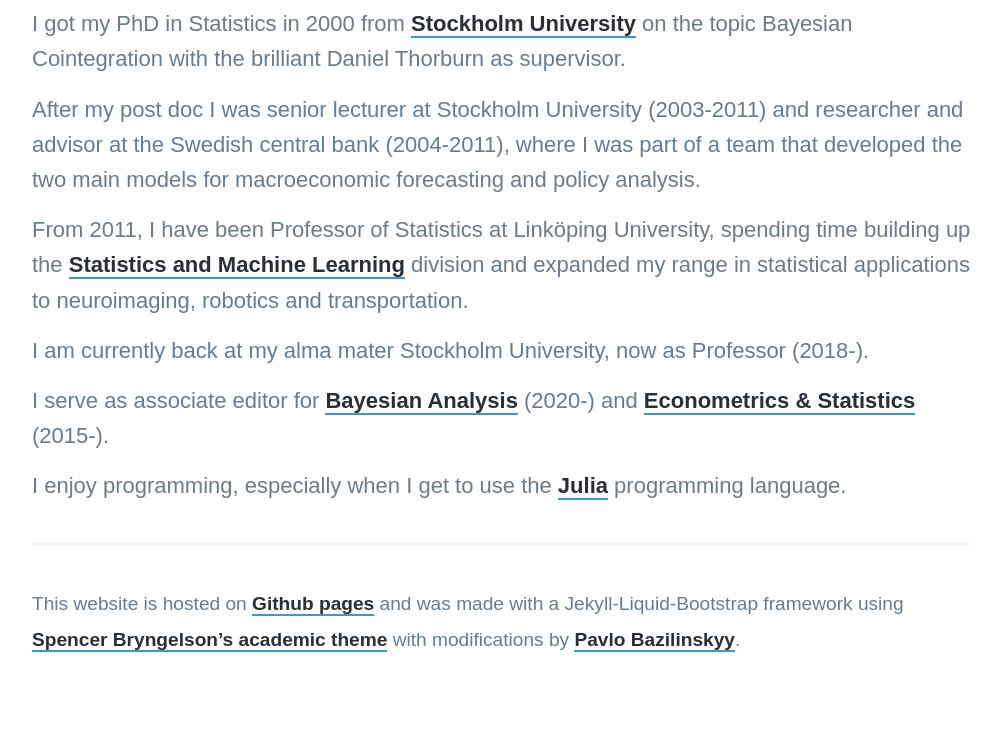
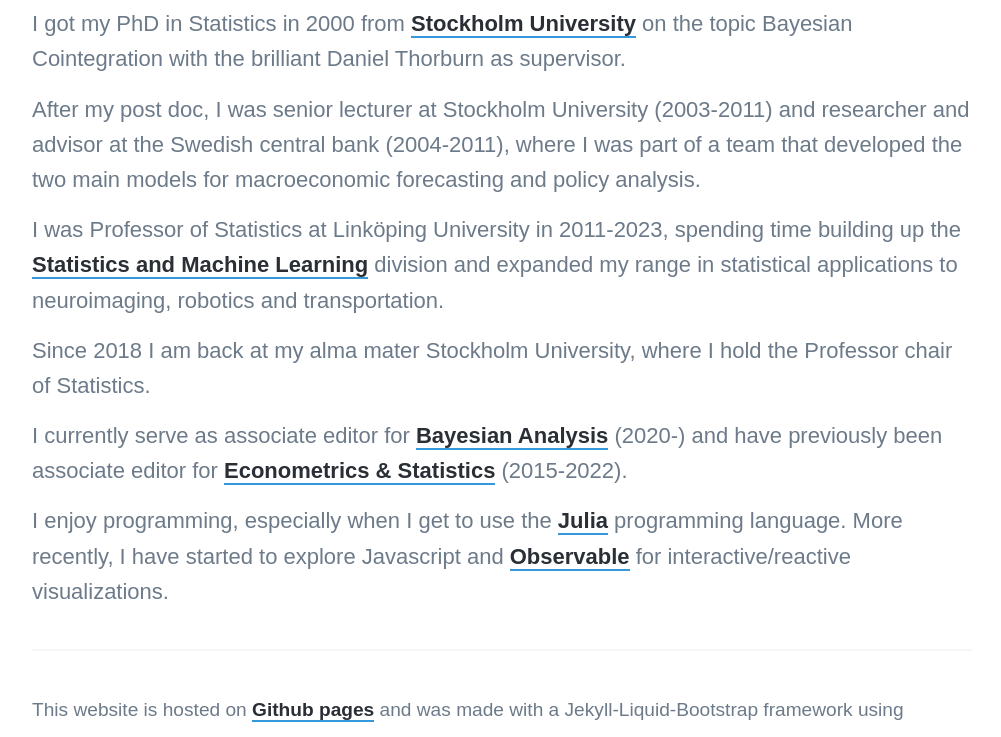
Before and after one commit to mattiasvillani/mattiasvillani.github.io, a Jekyll site: the page built from _pages/about.md, in a window 1280 px wide and 900 px high, scrolled down 445 px, cut to the strip 163-900 px from the top of the window. Shown: the whole strip, without its empty margins (138-1139 px from the left). Built offline with Jekyll 4.4.1, drawn with Linux system fonts in a browser that asks for light colours; nearby versions of some CDN libraries; some web fonts are replaced.

```diff
--- a/_pages/about.md
+++ b/_pages/about.md
@@ -7,15 +7,15 @@
 
 I got my PhD in Statistics in 2000 from [Stockholm University](https://www.su.se/department-of-statistics/) on the topic Bayesian Cointegration with the brilliant Daniel Thorburn as supervisor.
 
-After my post doc I was senior lecturer at Stockholm University (2003-2011) and researcher and advisor at the Swedish central bank (2004-2011), where I was part of a team that developed the two main models for macroeconomic forecasting and policy analysis.
+After my post doc, I was senior lecturer at Stockholm University (2003-2011) and researcher and advisor at the Swedish central bank (2004-2011), where I was part of a team that developed the two main models for macroeconomic forecasting and policy analysis.
 
-From 2011, I have been Professor of Statistics at Linköping University, spending time building up the [Statistics and Machine Learning](https://liu.se/en/organisation/liu/ida/stima) division and expanded my range in statistical applications to neuroimaging, robotics and transportation.
+I was Professor of Statistics at Linköping University in 2011-2023, spending time building up the [Statistics and Machine Learning](https://liu.se/en/organisation/liu/ida/stima) division and expanded my range in statistical applications to neuroimaging, robotics and transportation.
 
-I am currently back at my alma mater Stockholm University, now as Professor (2018-).
+Since 2018 I am back at my alma mater Stockholm University, where I hold the Professor chair of Statistics.
 
-I serve as associate editor for [Bayesian Analysis](https://projecteuclid.org/journals/bayesian-analysis) (2020-) and [Econometrics & Statistics](https://www.journals.elsevier.com/econometrics-and-statistics) (2015-).
+I currently serve as associate editor for [Bayesian Analysis](https://projecteuclid.org/journals/bayesian-analysis) (2020-) and have previously been associate editor for [Econometrics & Statistics](https://www.journals.elsevier.com/econometrics-and-statistics) (2015-2022).
 
-I enjoy programming, especially when I get to use the [Julia](https://julialang.org/) programming language.
+I enjoy programming, especially when I get to use the [Julia](https://julialang.org/) programming language. More recently, I have started to explore Javascript and [Observable](https://observablehq.com/) for interactive/reactive visualizations.
 
 ---
 
```
